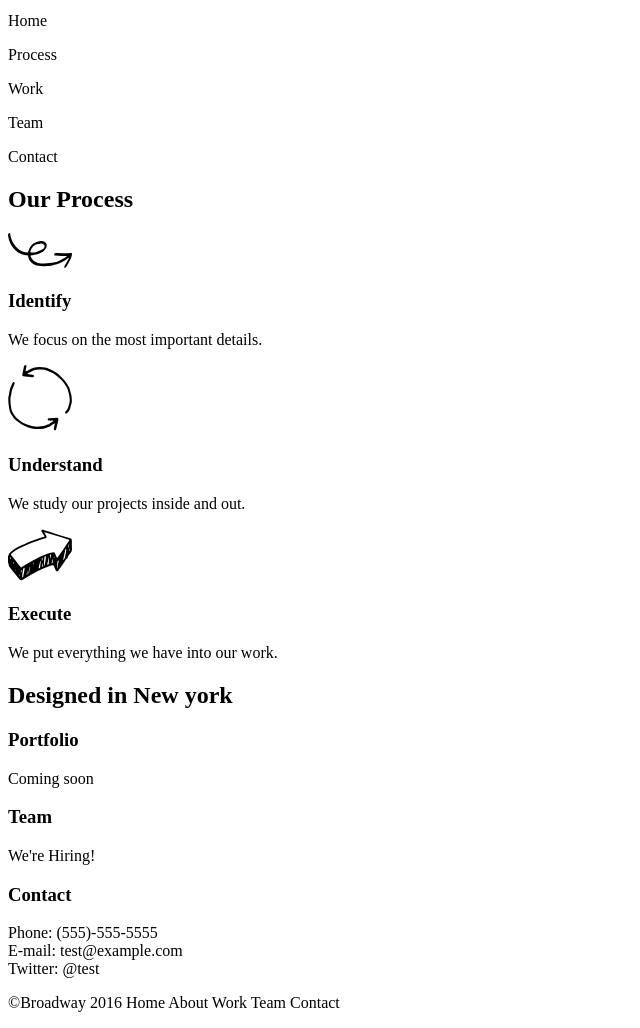
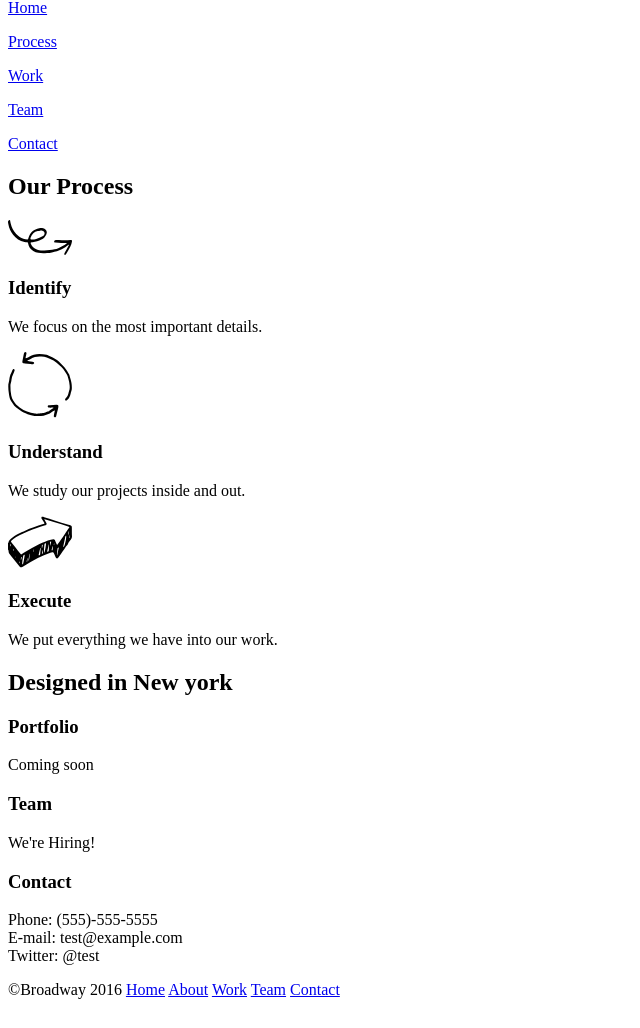
Before and after one commit to Bbg-Spt/Broadway, a plain HTML site: page index.html in a window 1280 px wide. Shown: the part 68-1096 px from the top of the page, without its empty margins (0-640 px from the left). Drawn offline with Linux system fonts and the light colour scheme; files that its build step writes are made by us from their sources.

Commit message:
organized html

```diff
--- a/index.html
+++ b/index.html
@@ -5,14 +5,15 @@
   <link rel="stylesheet" type="text/css" href="./Resourses/CSS/style.css"/>
 </head>
 <body>
+  <nav id="header">
   <h1>Broadway Design</h1>
-  <nav>
-    <p>Home</p>
-    <p>Process</p>
-    <p>Work</p>
-    <p>Team</p>
-    <p>Contact</p>
+    <p><a href="#header">Home</a></p>
+    <p><a href="#process">Process</a></p>
+    <p><a href="#portfolio">Work</a></p>
+    <p><a href="#team">Team</a></p>
+    <p><a href="#contact">Contact</a></p>
   </nav>
+  <div id="process">
     <h2>Our Process</h2>
     <img src="./Resources/Images/identify.svg" alt="curly arrow"/>
     <h3>Identify</h3>
@@ -23,13 +24,24 @@
     <img src="./Resources/Images/execute.svg" alt="circle arrow"/>
     <h3>Execute</h3>
     <p>We put everything we have into our work.</p>
+  </div>
+  <div class="second">
     <h2>Designed in New york</h2>
+  </div>
+  <div id="portfolio">
     <h3>Portfolio</h3>
     <p>Coming soon</p>
+  </div>
+  <div id="team">
     <h3>Team</h3>
     <p>We're Hiring!</p>
+  </div>
+  <div id="contact">
     <h3>Contact</h3>
     <p>Phone: (555)-555-5555<br>E-mail: test@example.com<br>Twitter: @test</p>
-  <p>©Broadway 2016 Home About Work Team Contact</p>
+  </div>
+  <div id="footer">
+    <p><span id="copyright">©Broadway 2016</span> <a href="#header">Home</a> <a href="#process">About</a> <a href="#portfolio">Work</a> <a href="#team">Team</a> <a href="#contact">Contact</a></p>
+  </div>
 </body>
 </html>
```
Lines whose indentation alone changed are shown as unchanged.
